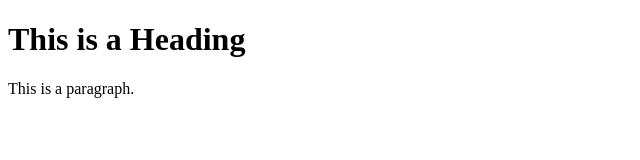
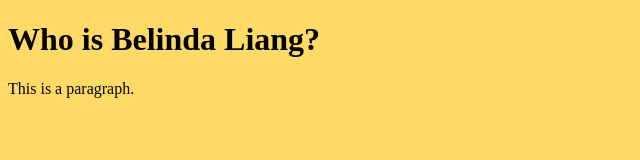
Before and after one commit to liangbelinda/pre-work, a plain HTML site: page index.html in a window 1280 px wide. Shown: the whole page, without its empty margins (0-640 px from the left). Drawn offline with Linux system fonts and the light colour scheme.

Commit message:
background color

```diff
--- a/index.html
+++ b/index.html
@@ -1,11 +1,11 @@
 <!DOCTYPE html>
 <html>
 <head>
-<title>Page Title</title>
+<title>Belinda Liang Introduction</title>
 </head>
-<body>
+<body style="background-color:#FFDA67">
 
-<h1>This is a Heading</h1>
+<h1>Who is Belinda Liang?</h1>
 <p>This is a paragraph.</p>
 
 </body>
```
